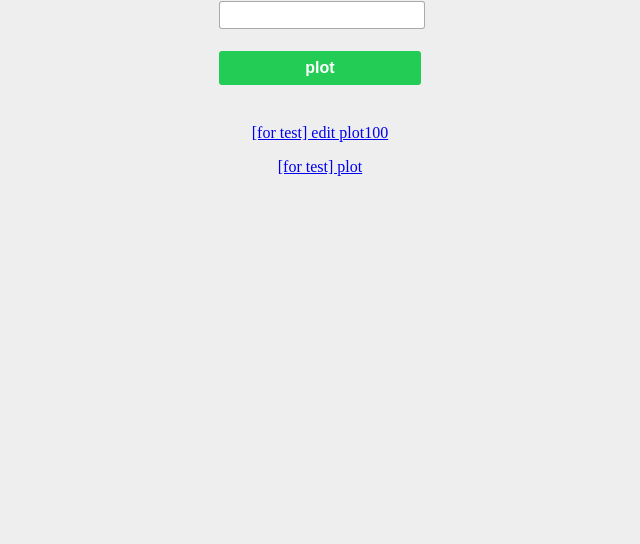
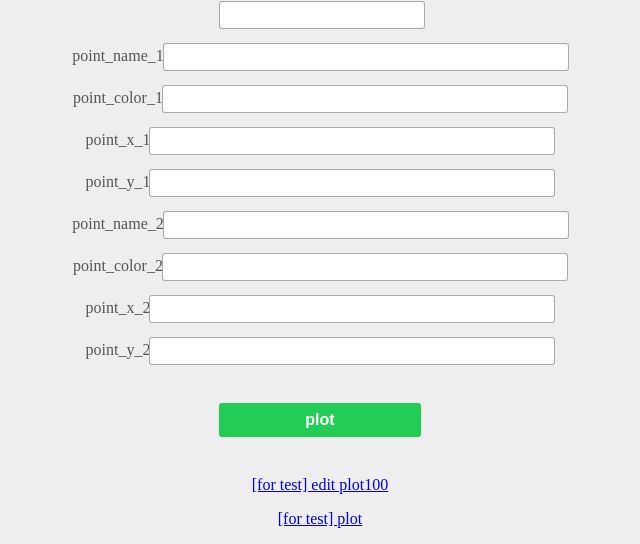
Before and after one commit to NathanielTasker/plotter, a Django app: page /plotter/ in a window 1280 px wide. Shown: the part 708-1252 px from the top of the page, without its empty margins (320-960 px from the left). Before the commit the page ends 884 px from the top, so only its background shows below. Run offline with Django 3.2, Linux system fonts and the light colour scheme.

Commit message:
modified and added test codes to add_points.js, style.css, index.html, views.py for adding points

```diff
--- a/plotter/static/plotter/style.css
+++ b/plotter/static/plotter/style.css
@@ -74,4 +74,12 @@ input{
     background-color: #ffffff;
     float: left;
     content: "_";
+    position:;
 }
+
+/*.point_form{
+    position: 'absolute',
+    left: clickX,
+    top:  clickY,
+    backgroundColor: "#aaaaaa"
+}*/
--- a/plotter/templates/plotter/index.html
+++ b/plotter/templates/plotter/index.html
@@ -31,6 +31,17 @@
                     <label for="bottom"><input type="text" name="bottom" /></label>
                 </div>
             </div>
+            <!-- for test -->
+            <p><label for="point_name_1">point_name_1<input type="text" name="point_name_1" size="60" class="title"></label></p>
+            <p><label for="point_color_1">point_color_1<input type="text" name="point_color_1" size="60" class="title"></label></p>
+            <p><label for="point_x_1">point_x_1<input type="text" name="point_x_1" size="10" class="title"></label></p>
+            <p><label for="point_y_1">point_y_1<input type="text" name="point_y_1" size="10" class="title"></label></p>
+
+            <p><label for="point_name_2">point_name_2<input type="text" name="point_name_2" size="60" class="title"></label></p>
+            <p><label for="point_color_2">point_color_2<input type="text" name="point_color_2" size="60" class="title"></label></p>
+            <p><label for="point_x_2">point_x_2<input type="text" name="point_x_2" size="10" class="title"></label></p>
+            <p><label for="point_y_2">point_y_2<input type="text" name="point_y_2" size="10" class="title"></label></p>
+            <!-- for test -->
             <input type="submit" value="plot" class="button">
         </form>
 
--- a/plotter/views.py
+++ b/plotter/views.py
@@ -7,11 +7,9 @@ from .models import Plot, Point
 
 
 def index(request):
-    print('index is called!') #for test
     return render(request, 'plotter/index.html')
 
 def plot(request):
-    print('plot is called') #for test
     if request.POST['plot_name']:
         plot_name = request.POST['plot_name']
     else:
@@ -24,17 +22,23 @@ def plot(request):
     new_plot = Plot(name=plot_name, left=left, right=right, top=top, bottom=bottom, creator='@test_creator', creation_date=timezone.now())
     new_plot.save()
 
-    points_count = 0
-    for point_num in range(100):
-        if request.POST['point_%s' % point_num]:
-            point_name = request.POST['point_name_%s' % point_num]
-            if request.POST['point_color_%s' % point_num]:
-                point_color = request.POST['point_color_%s' % point_num]
-            point_x = request.POST['point_x_%s' % point_num]
-            point_y = request.POST['point_y_%s' % point_num]
-            new_plot.point_set.create(name=point_name, color=point_color, x=point_x, y=point_y, belong_plot=new_plot)
-            points_count += 1
-        else:
+    for count in range(100):
+        point_num = count + 1
+        try:
+            if request.POST['point_name_%s' % point_num]:
+                point_name = request.POST['point_name_%s' % point_num]
+
+                if request.POST['point_color_%s' % point_num]:
+                    point_color = request.POST['point_color_%s' % point_num]
+                else:
+                    point_color = None
+
+                point_x = int(request.POST['point_x_%s' % point_num]) #int() is just for test
+                point_y = int(request.POST['point_y_%s' % point_num]) #int() is just for test
+
+                new_plot.point_set.create(name=point_name, color=point_color, x=point_x, y=point_y, belong_plot=new_plot)
+        except:
+            print('no point was found')
             break
 
     context = {
```
Also changed, not shown: plotter/static/plotter/js/add_points.js (+15 -12 lines), db.sqlite3.
